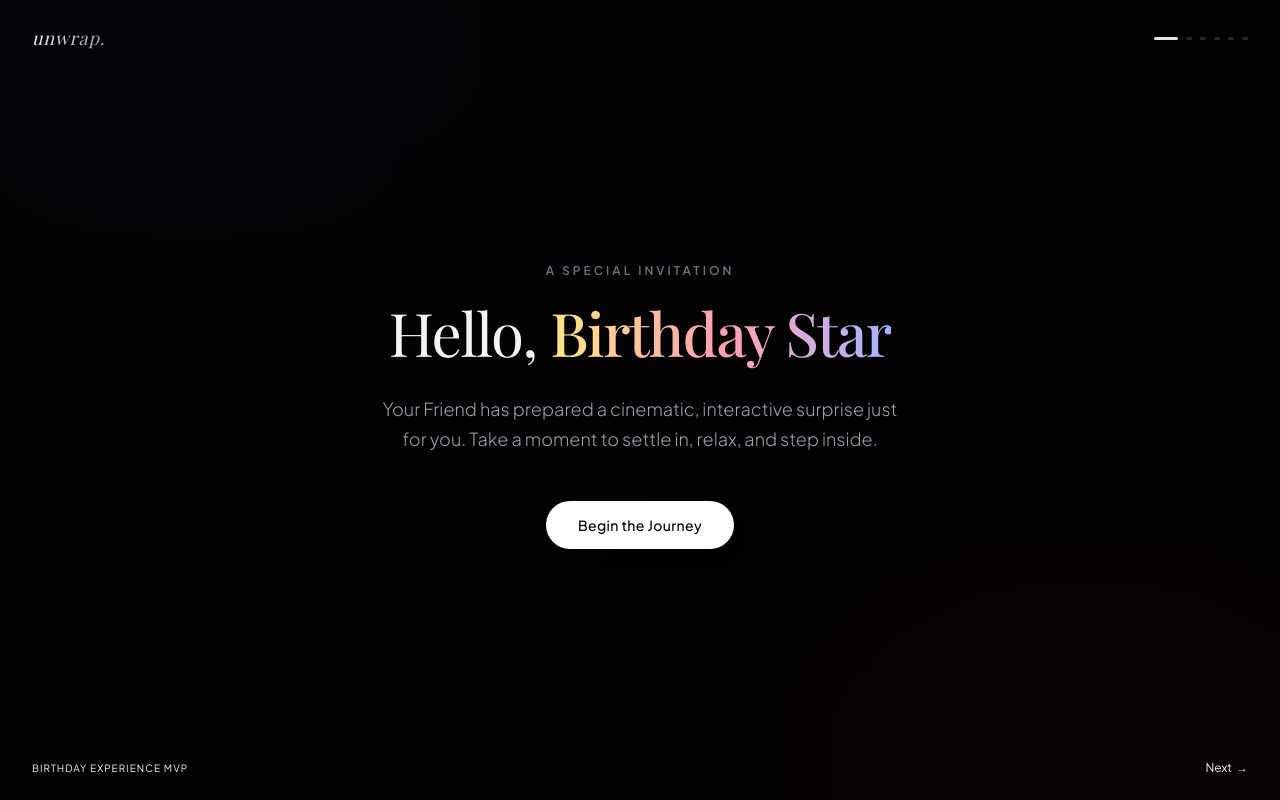
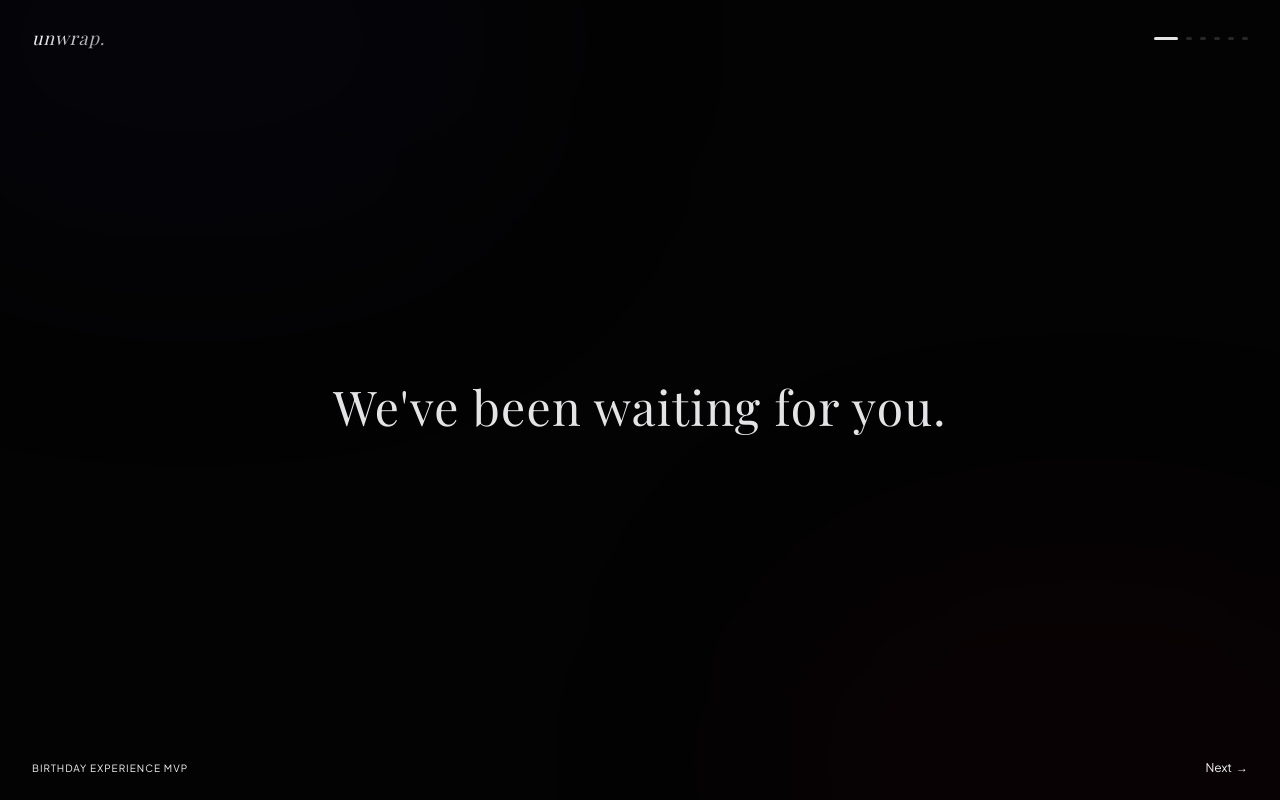
Before and after one commit to SeenuBommisetti/unwrap, a React (Vite) app: page / in a window 1280 px wide. Built offline with nearby package versions, Linux system fonts and the light colour scheme; a web font is replaced by a local one.

Commit message:
chapter 1: Intro implementation

```diff
--- a/src/chapters/IntroChapter.tsx
+++ b/src/chapters/IntroChapter.tsx
@@ -1,30 +1,240 @@
-import React from 'react';
+import React, { useState, useEffect, useCallback } from 'react';
+import { AnimatePresence, motion } from 'framer-motion';
 import { useExperience } from '../hooks/useExperience';
 
+type IntroStage = 'hey' | 'waiting' | 'question' | 'wrong_person' | 'yes_confirmed';
+
+interface Sparkle {
+  id: number;
+  x: number;
+  y: number;
+  size: number;
+  color: string;
+  angle: number;
+  distance: number;
+}
+
+const generateSparkles = (count: number): Sparkle[] => {
+  const colors = ['#fde047', '#fda4af', '#a78bfa', '#818cf8', '#6ee7b7'];
+  return Array.from({ length: count }).map((_, i) => {
+    const angle = Math.random() * Math.PI * 2;
+    const distance = 60 + Math.random() * 120;
+    const size = 4 + Math.random() * 8;
+    const color = colors[Math.floor(Math.random() * colors.length)];
+    return {
+      id: i,
+      x: 0,
+      y: 0,
+      size,
+      color,
+      angle,
+      distance,
+    };
+  });
+};
+
 export const IntroChapter: React.FC = () => {
-  const { recipientName, senderName, nextChapter } = useExperience();
+  const { nextChapter } = useExperience();
+  const [stage, setStage] = useState<IntroStage>('hey');
+  const [sparkles, setSparkles] = useState<Sparkle[]>([]);
+
+  useEffect(() => {
+    if (stage === 'hey') {
+      const timer = setTimeout(() => {
+        setStage('waiting');
+      }, 2500);
+      return () => clearTimeout(timer);
+    }
+    if (stage === 'waiting') {
+      const timer = setTimeout(() => {
+        setStage('question');
+      }, 3500);
+      return () => clearTimeout(timer);
+    }
+  }, [stage]);
+
+  const handleNotReally = useCallback(() => {
+    setStage('wrong_person');
+    const timer = setTimeout(() => {
+      setStage('question');
+    }, 2800);
+    return () => clearTimeout(timer);
+  }, []);
+
+  const handleYes = useCallback(() => {
+    setSparkles(generateSparkles(30));
+    setStage('yes_confirmed');
+    const timer = setTimeout(() => {
+      nextChapter();
+    }, 3000);
+    return () => clearTimeout(timer);
+  }, [nextChapter]);
+
+  // Easing presets
+  const textTransition = { duration: 0.9, ease: [0.16, 1, 0.3, 1] as const };
+  const textVariants = {
+    initial: { opacity: 0, y: 15 },
+    animate: { opacity: 1, y: 0, transition: textTransition },
+    exit: { opacity: 0, y: -10, transition: { duration: 0.6, ease: [0.16, 1, 0.3, 1] as const } }
+  };
 
   return (
-    <div className="flex flex-col items-center justify-center text-center px-6 max-w-xl mx-auto h-full">
-      <span className="text-xs uppercase tracking-[0.25em] text-zinc-500 mb-4 font-semibold">
-        A Special Invitation
-      </span>
-      <h1 className="font-serif text-5xl md:text-6xl font-light mb-6 tracking-tight leading-tight">
-        Hello,{' '}
-        <span className="bg-gradient-to-r from-amber-200 via-rose-300 to-indigo-300 bg-clip-text text-transparent font-medium">
-          {recipientName}
-        </span>
-      </h1>
-      <p className="text-zinc-400 text-base md:text-lg mb-12 font-light leading-relaxed">
-        {senderName} has prepared a cinematic, interactive surprise just for you.
-        Take a moment to settle in, relax, and step inside.
-      </p>
-      <button
-        onClick={nextChapter}
-        className="px-8 py-3.5 bg-white text-black font-medium rounded-full text-sm tracking-wide shadow-lg hover:bg-zinc-200 transition-all duration-300 hover:scale-[1.03] active:scale-[0.98] cursor-pointer"
-      >
-        Begin the Journey
-      </button>
+    <div className="relative w-full h-full flex flex-col items-center justify-center overflow-hidden">
+      {/* Full screen local background glow when yes is confirmed */}
+      <AnimatePresence>
+        {stage === 'yes_confirmed' && (
+          <motion.div
+            initial={{ opacity: 0 }}
+            animate={{ opacity: 1 }}
+            exit={{ opacity: 0 }}
+            transition={{ duration: 2.0 }}
+            className="absolute inset-0 bg-radial from-[#e0a82e]/5 via-[#aa3bff]/5 to-transparent pointer-events-none z-0"
+          />
+        )}
+      </AnimatePresence>
+
+      <div className="z-10 w-full h-full flex items-center justify-center">
+        <AnimatePresence mode="wait">
+          {stage === 'hey' && (
+            <motion.div
+              key="hey"
+              variants={textVariants}
+              initial="initial"
+              animate="animate"
+              exit="exit"
+              className="flex items-center justify-center"
+            >
+              <p className="font-serif text-5xl md:text-7xl font-light text-zinc-100 tracking-wide">
+                Hey...
+              </p>
+            </motion.div>
+          )}
+
+          {stage === 'waiting' && (
+            <motion.div
+              key="waiting"
+              variants={textVariants}
+              initial="initial"
+              animate="animate"
+              exit="exit"
+              className="flex items-center justify-center"
+            >
+              <p className="font-serif text-3xl md:text-5xl font-light text-zinc-200 tracking-wide leading-relaxed px-4 text-center">
+                We've been waiting for you.
+              </p>
+            </motion.div>
+          )}
+
+          {stage === 'question' && (
+            <motion.div
+              key="question"
+              variants={textVariants}
+              initial="initial"
+              animate="animate"
+              exit="exit"
+              className="flex flex-col items-center justify-center px-4"
+            >
+              <h1 className="font-serif text-4xl md:text-6xl font-light text-zinc-100 tracking-tight leading-tight mb-12 text-center max-w-2xl">
+                Are you today's birthday star?
+              </h1>
+              <div className="flex flex-col sm:flex-row gap-4 justify-center items-center">
+                <motion.button
+                  onClick={handleYes}
+                  whileHover={{ scale: 1.04, boxShadow: '0 0 20px rgba(253, 224, 71, 0.15)' }}
+                  whileTap={{ scale: 0.97 }}
+                  className="px-8 py-3.5 bg-white text-black font-semibold rounded-full text-sm tracking-wide shadow-lg cursor-pointer transition-colors duration-250 flex items-center gap-2 border border-white"
+                >
+                  <span>✨</span> Yes, that's me
+                </motion.button>
+                <motion.button
+                  onClick={handleNotReally}
+                  whileHover={{ scale: 1.04, borderColor: 'rgba(255,255,255,0.3)' }}
+                  whileTap={{ scale: 0.97 }}
+                  className="px-8 py-3.5 bg-zinc-950 text-zinc-300 font-medium rounded-full text-sm tracking-wide cursor-pointer transition-all duration-250 border border-zinc-800"
+                >
+                  🤔 Not really
+                </motion.button>
+              </div>
+            </motion.div>
+          )}
+
+          {stage === 'wrong_person' && (
+            <motion.div
+              key="wrong_person"
+              variants={textVariants}
+              initial="initial"
+              animate="animate"
+              exit="exit"
+              className="flex flex-col items-center justify-center px-4"
+            >
+              <p className="font-serif text-2xl md:text-4xl font-light text-zinc-300 tracking-wide leading-relaxed max-w-lg mb-4 text-center">
+                Then someone sent you the wrong surprise 😄
+              </p>
+              <p className="text-zinc-500 text-xs font-light tracking-widest uppercase">
+                Redirecting
+              </p>
+            </motion.div>
+          )}
+
+          {stage === 'yes_confirmed' && (
+            <motion.div
+              key="yes_confirmed"
+              variants={textVariants}
+              initial="initial"
+              animate="animate"
+              exit="exit"
+              className="flex flex-col items-center justify-center relative px-4"
+            >
+              {/* Sparkling particle burst effect */}
+              <div className="absolute w-1 h-1 flex items-center justify-center">
+                {sparkles.map((sparkle) => (
+                  <motion.div
+                    key={sparkle.id}
+                    initial={{ x: 0, y: 0, opacity: 0, scale: 0 }}
+                    animate={{
+                      x: Math.cos(sparkle.angle) * sparkle.distance,
+                      y: Math.sin(sparkle.angle) * sparkle.distance,
+                      opacity: [0, 1, 1, 0],
+                      scale: [0, 1.2, 1, 0],
+                    }}
+                    transition={{
+                      duration: 1.8,
+                      ease: [0.16, 1, 0.3, 1] as const, // easeOutExpo
+                      delay: Math.random() * 0.25,
+                    }}
+                    style={{
+                      position: 'absolute',
+                      width: sparkle.size,
+                      height: sparkle.size,
+                      borderRadius: '50%',
+                      backgroundColor: sparkle.color,
+                      boxShadow: `0 0 10px ${sparkle.color}`,
+                    }}
+                  />
+                ))}
+              </div>
+
+              <motion.h2
+                initial={{ opacity: 0, scale: 0.95 }}
+                animate={{ opacity: 1, scale: 1 }}
+                transition={{ duration: 1.0, ease: [0.16, 1, 0.3, 1] as const, delay: 0.2 }}
+                className="font-serif text-5xl md:text-7xl font-light tracking-wide text-center"
+              >
+                Wonderful.
+              </motion.h2>
+
+              <motion.p
+                initial={{ opacity: 0 }}
+                animate={{ opacity: 1 }}
+                transition={{ duration: 1.0, ease: 'easeOut', delay: 1.0 }}
+                className="text-zinc-500 text-[10px] md:text-xs font-light mt-6 tracking-widest uppercase text-center"
+              >
+                Initializing Verification Sequence
+              </motion.p>
+            </motion.div>
+          )}
+        </AnimatePresence>
+      </div>
     </div>
   );
 };
```
